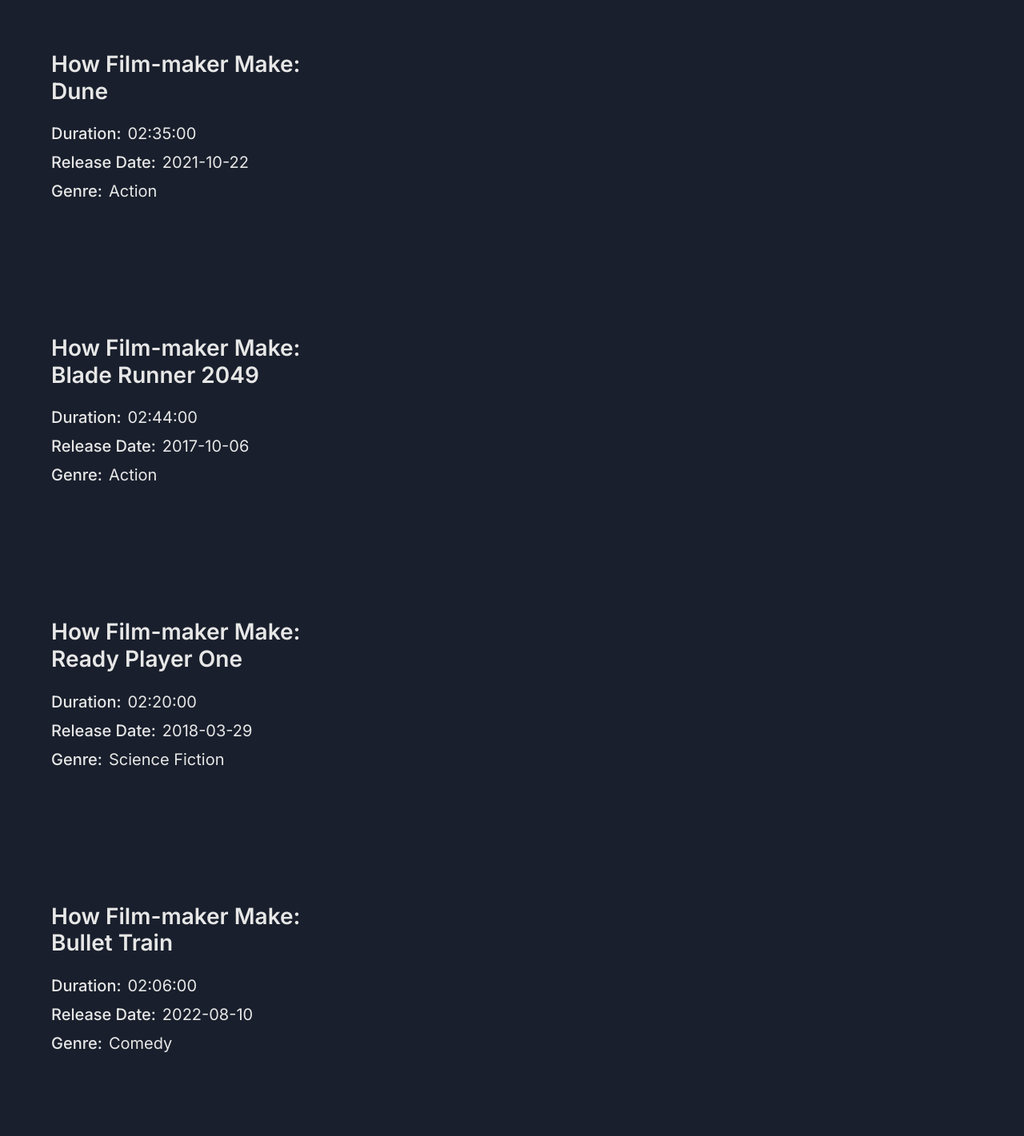
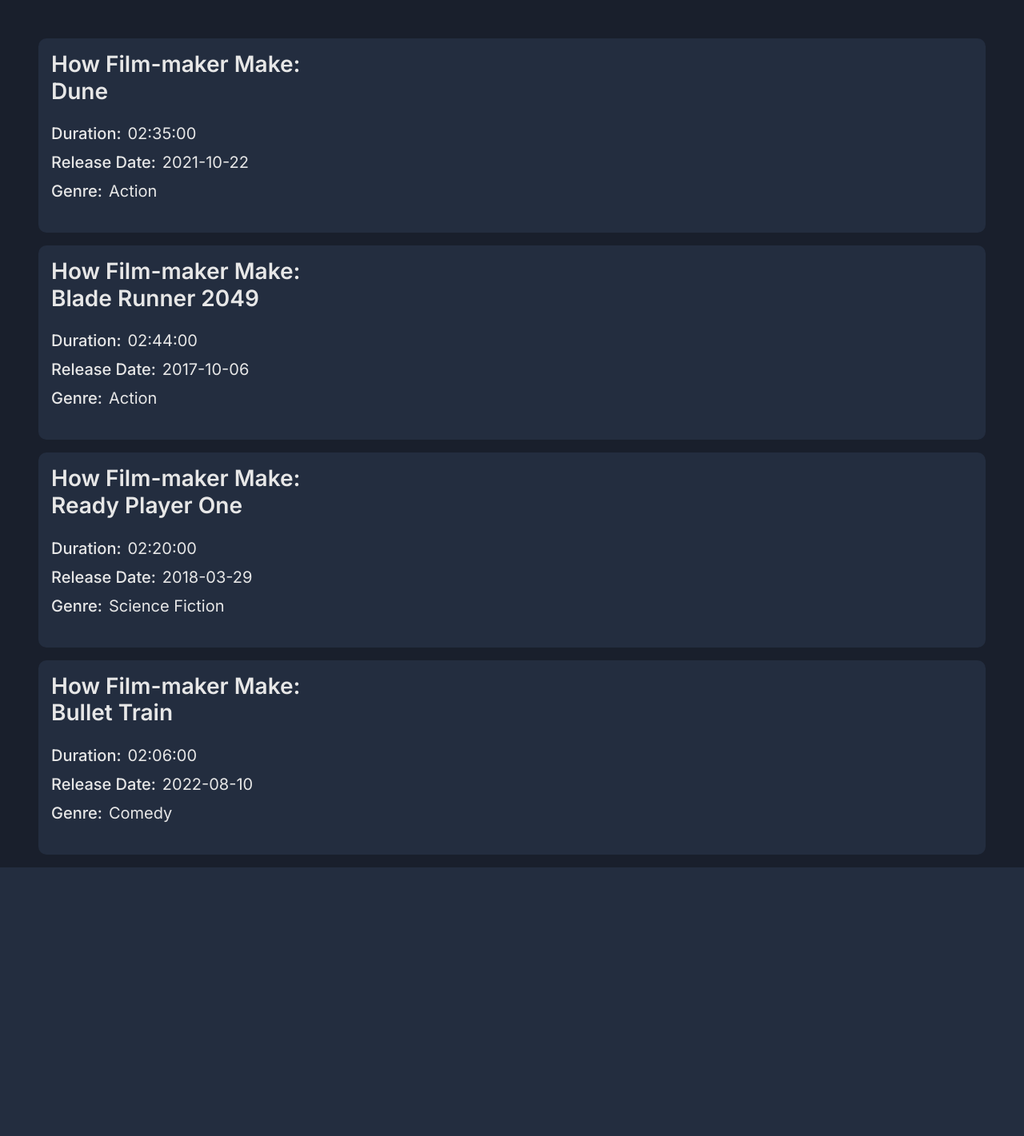
Before and after one commit to Ghatfaner/Project-PAW, a PHP site: page /realBookmark.php in a window 1280 px wide. Shown: the part 64-1485 px from the top of the page at 80% size. After the commit the page ends 1149 px from the top, so only its background shows below. Run offline with PHP 8.4, Linux system fonts and the light colour scheme; the visitor is signed in with stand-in values (Sample User, id 1); data comes from the database, SQL or seed files in the repository.

Commit message:
[add] fixing style

```diff
--- a/view/profile.php
+++ b/view/profile.php
@@ -116,9 +116,9 @@ if (!isset($_SESSION['userId'])) {
         <div class="fs-2">Profile</div>
       </div>
 
-      <div class="d-flex flex-row justify-content-start align-items-center gap-4 mb-5">
+      <div class="d-flex flex-row justify-content-start align-items-center gap-5 mb-5">
 
-        <img src="../pictures/pp-1.jpg" alt="Profile Picture" class="profile rounded shadow" style="height: 16rem;">
+        <img src="../pictures/pp-3.jpeg" alt="Profile Picture" class="profile rounded shadow" style="height: 16rem;">
 
         <div class="d-flex flex-column gap-2">
           <div class="duration d-flex flex-row">
--- a/view/realBookmark.php
+++ b/view/realBookmark.php
@@ -57,6 +57,10 @@ if (!isset($_SESSION['userId'])) {
     .nav-item {
       margin-right: 12px;
     }
+    .movie-search {
+      background-color: #232D3F;
+      border-radius: 10px;
+    }
   </style>
 </head>
 <body>
@@ -91,6 +95,7 @@ if (!isset($_SESSION['userId'])) {
     </div>
   </nav>
 
+  <div class="mt-5">
   <?php
     include_once '../controller/control.php';
     $control = new Control();
@@ -99,7 +104,7 @@ if (!isset($_SESSION['userId'])) {
     foreach ($action as $result) {
   ?>
 
-<div class="container-fluid d-flex flex-column px-5 py-5">
+  <div class="container-fluid d-flex flex-column px-5">
     <div class="movie-search d-flex flex-row align-items-center gap-3 px-3 py-3 mb-3">
       <div class="movie-search-text">
         <h3 class="fs-3 fw-semibold mb-4">How Film-maker Make: </br><?php echo $result['Title'] ?></h3>
@@ -127,5 +132,6 @@ if (!isset($_SESSION['userId'])) {
     }
 
     ?>
+  </div>
 </body>
 </html>
```
Also changed, not shown: view/editProfile.php (+9 -4 lines). Lines whose indentation alone changed are shown as unchanged.
